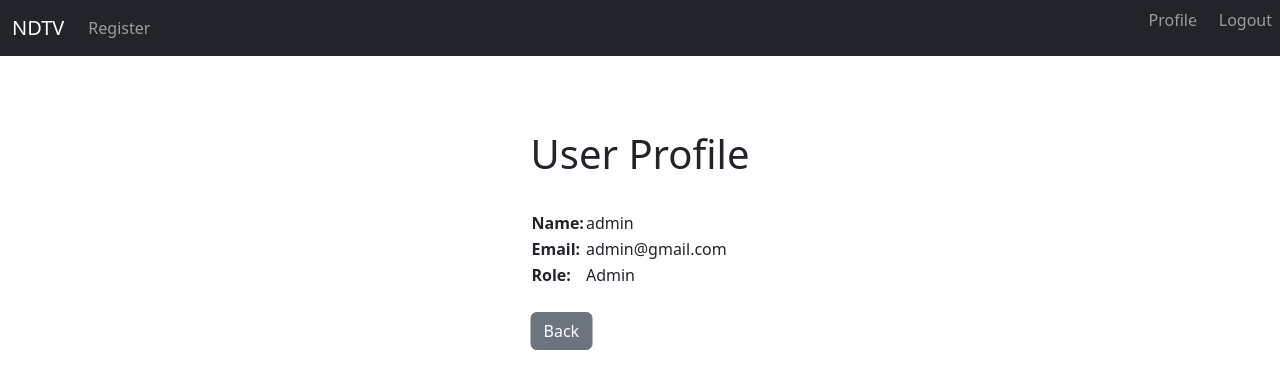
After one commit to Sumukh-Robosoft/django-news, a Django app: page /profile/ in a window 1280 px wide. The commit adds this page. Shown: the top 389 px of the page. Run offline with Django 4.2, Linux system fonts and the light colour scheme; a user stored in the database is signed in; data comes from the database, SQL or seed files in the repository; both versions use the stored data as it was after the commit; some libraries are stand-ins or nearby versions.

Commit message:
profile updated

```diff
--- a/articles/templates/article.html
+++ b/articles/templates/article.html
@@ -19,6 +19,7 @@
   <a href="{% url 'publish' article.id %}"><button class="btn btn-primary">Publish</button></a> -->
 
   <div class="card">
+
     <div class="card-header">
       <h5 class="card-title">{{article.title}}</h5>
       <img src="../media/{{article.thumbnail}}" alt="Thumbanail" width="500px" height="200px">
--- a/articles/templates/articles.html
+++ b/articles/templates/articles.html
@@ -1,6 +1,10 @@
 {% extends 'base.html' %}
 {% block content %}
+<h1>Articles Add By You</h1>
 {% for article in articles %}
+<br>
+
+
 <div class="card">
   <div class="card-header">
     <h5 class="card-title">{{article.title}}</h5>
@@ -15,6 +19,5 @@
    </div>
 <br />
 {% endfor %}
-<a href="{% url 'home' %}"><button class="btn btn-secondary">Back</button></a>
 
 {% endblock %}
--- a/articles/templates/home.html
+++ b/articles/templates/home.html
@@ -53,7 +53,7 @@
       <p class="card-text">{{article.content}}</p><br>
       <p class="card-text">Author - {{article.author}}</p>
      </div>
-     </div>
+  </div>
 <br />
 {% endfor %}
   {%elif user.is_publisher%}
@@ -71,8 +71,8 @@
       <p class="card-text">Author - {{article.author}}</p>
      </div>
      <a href = '{%url "article" article.id %}'>Review</a>
-     </div>
-<br />
+  </div>
+<br>
 {% endfor %}
   {% endif %}
   {% else %}
--- a/articles/templates/navbar.html
+++ b/articles/templates/navbar.html
@@ -27,6 +27,7 @@
             <li class="nav-item">
             <a class="nav-link" href="{% url 'register' %}">Register</a>
             </li>
+
             {% elif user.is_author %}
             <li class="nav-item">
                 <a class="nav-link" href="{% url 'add_article' %}">Add Article</a>
@@ -35,12 +36,22 @@
                 <li class="nav-item">
                     <a class="nav-link" href="{% url 'view_articles' %}">View Your Articles</a>
                     </li>
+
             {% elif user.is_publisher == True %}
 
             {% endif %}
+
             <ul >
+              <li style="position: absolute; top: 0; right: 75px;">
+                <a class="nav-link" href="{% url 'profile' %}" > Profile</a>
+            </li>
               <li style="position: absolute; top: 0; right: 0;">
-                <a class="nav-link " href="{% url 'logout' %}">Logout</a>
+
+
+                  <a class="nav-link " href="{% url 'logout' %}">Logout</a>
+
+
+
               </li>
             </ul>
 
--- /dev/null
+++ b/articles/templates/profile.html
@@ -0,0 +1,33 @@
+{% extends 'base.html' %}
+ {% block content %}
+ <div style="position: absolute;
+ top: 30%;
+ left: 50%;
+ transform: translate(-50%, -50%);">
+
+
+<h1>User Profile</h1><br>
+<table>
+  <tr>
+    <th>Name:</th>
+    <td>{{ user.username }}</td>
+  </tr>
+  <tr>
+    <th>Email:</th>
+    <td>{{ user.email }}</td>
+  </tr>
+  <tr>
+    <th>Role:</th>
+    {% if user.is_superuser %}
+    <td>Admin</td>
+    {% elif user.is_author %}
+    <td>Author</td>
+    {% elif user.is_publisher %}
+    <td>Publisher</td>
+  </tr>
+  {% endif %}
+</table><br>
+
+<a href="{% url 'home' %}"><button class="btn btn-secondary">Back</button></a>
+</div>
+{% endblock %}
--- a/articles/urls.py
+++ b/articles/urls.py
@@ -11,5 +11,6 @@ urlpatterns = [
     path('view-articles/',views.view_articles,name="view_articles"),
     path('article/<int:pk>',views.individual_article,name='article'),
     path('publish-article/<int:pk>',views.publish_article,name="publish"),
-    path("edit-article/<int:pk>",views.edit_article,name='edit_article')
+    path("edit-article/<int:pk>",views.edit_article,name='edit_article'),
+    path("profile/",views.get_profile,name="profile")
 ]
--- a/articles/views.py
+++ b/articles/views.py
@@ -1,5 +1,6 @@
 from django.shortcuts import render, redirect
 from django.contrib.auth import authenticate, login, logout
+from django.core.paginator import Paginator
 from django.contrib import messages
 from .forms import *
 from .models import *
@@ -8,6 +9,9 @@ from .emails import *
 def home(request):
     user = User.objects.all()
     articles = Articles.objects.all()
+    paginator = Paginator(articles, per_page=settings.PAGINATION_PER_PAGE)
+    page_number = request.GET.get('page')
+    page_obj = paginator.get_page(page_number)
     return render(request, "home.html", {"articles": articles, "users": user})
 
 
@@ -105,6 +109,10 @@ def view_articles(request):
     return render(request, "articles.html", {"articles": articles})
 
 
+def get_profile(request):
+    profile = request.user.id
+    user = User.objects.get(id = profile)
+    return render(request,'profile.html',{"user":user})
 
 
 
--- a/news/settings.py
+++ b/news/settings.py
@@ -30,7 +30,7 @@ DEBUG = True
 
 ALLOWED_HOSTS = []
 
-
+PAGINATION_PER_PAGE = 1
 # Application definition
 
 INSTALLED_APPS = [
```
Also changed, not shown: articles/templates/base.html (line endings or trailing spaces), db.sqlite3, media/images/banglore.jpg (deleted), media/images/image007.jpg (deleted).
